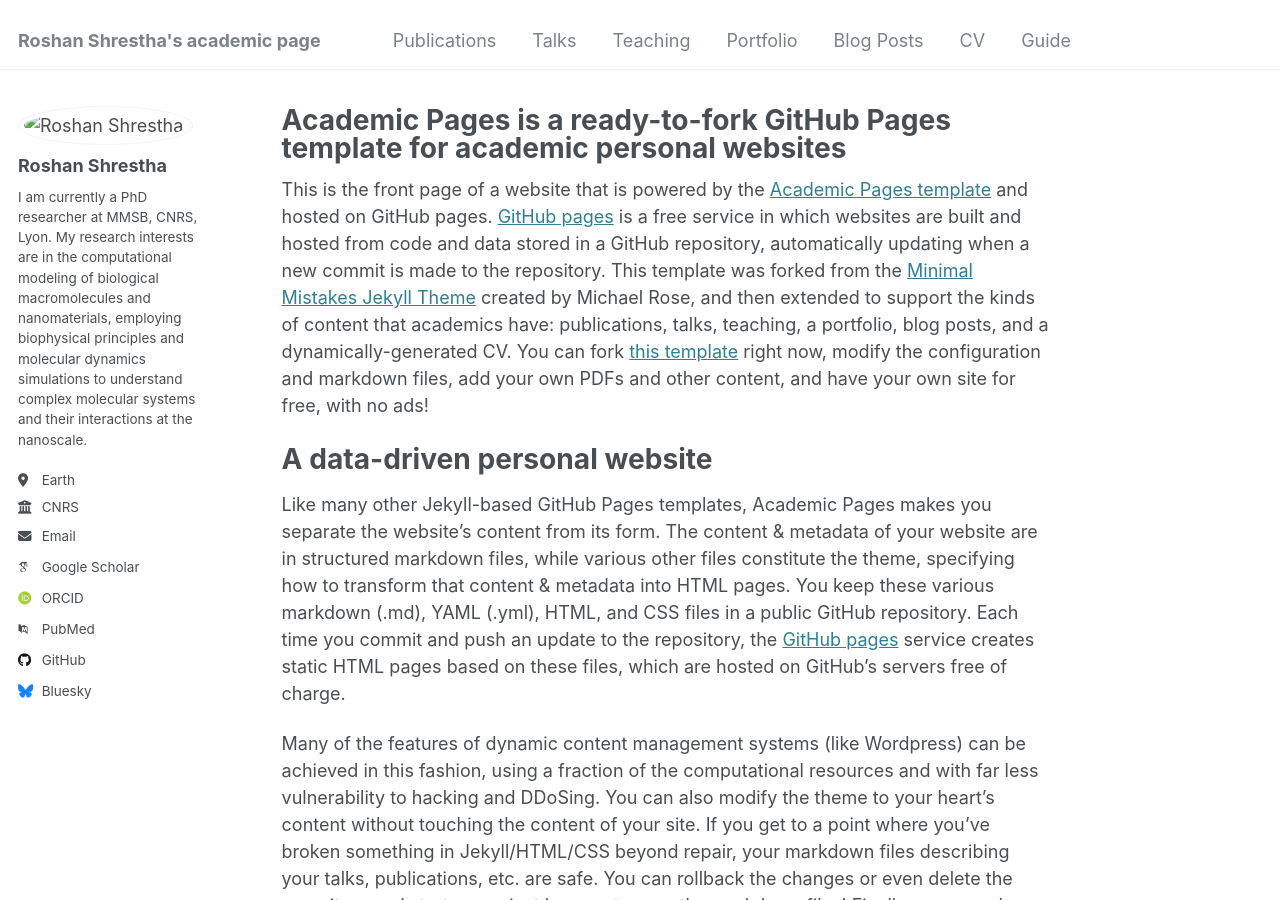
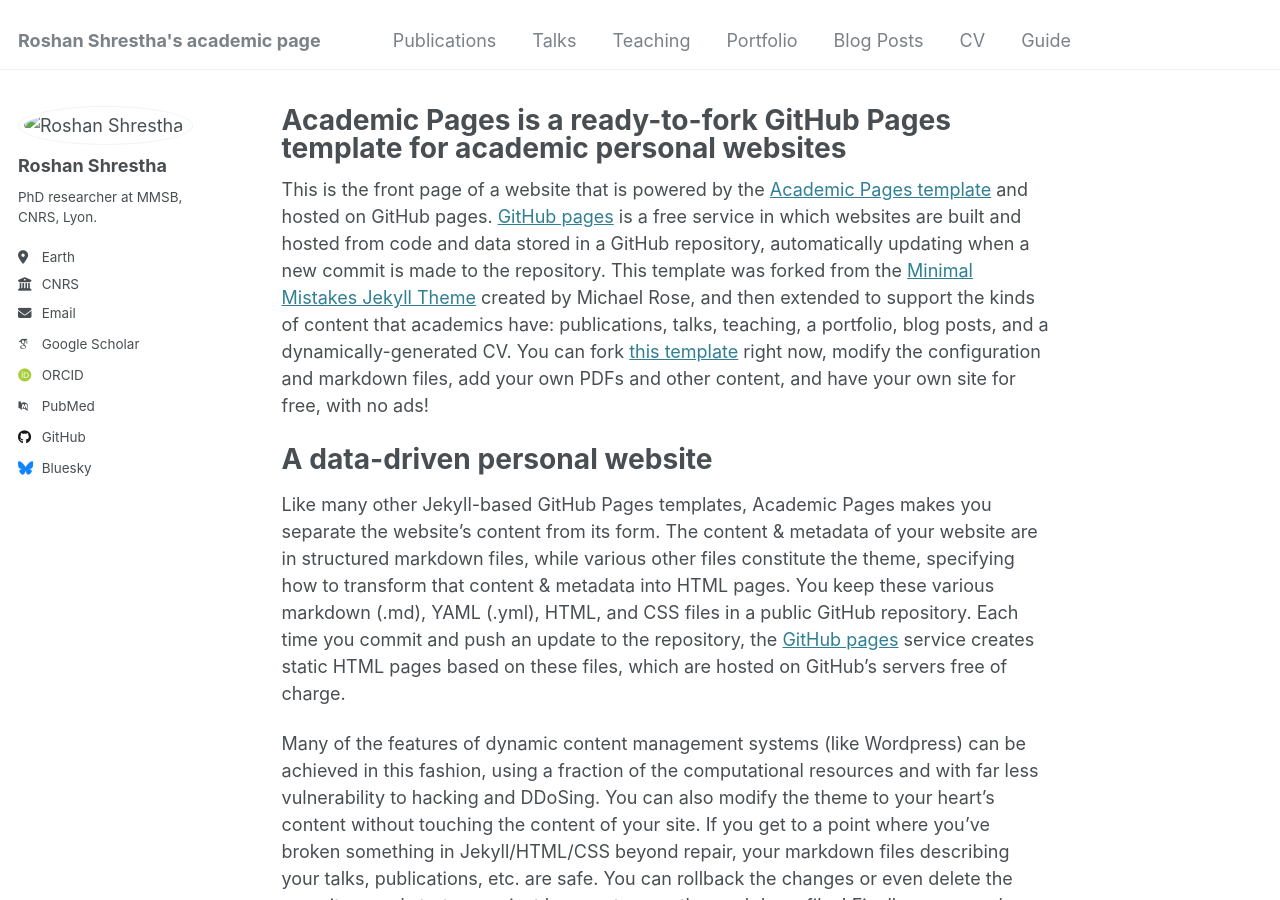
Before and after one commit to roshan2004/roshan2004.github.io, a Jekyll site: the page built from _pages/about.md, in a window 1280 px wide and 900 px high. Built offline with Jekyll 4.4.1, drawn with Linux system fonts in a browser that asks for light colours; some web fonts are replaced.

Commit message:
Update _config.yml

```diff
--- a/_config.yml
+++ b/_config.yml
@@ -24,7 +24,7 @@
   avatar           : "roshan.png"
   name             : "Roshan Shrestha"
   pronouns         : # example: "she/her"
-  bio              : "I am currently a PhD researcher at MMSB, CNRS, Lyon. My research interests are in the computational modeling of biological macromolecules and nanomaterials, employing biophysical principles and molecular dynamics simulations to understand complex molecular systems and their interactions at the nanoscale."
+  bio              : "PhD researcher at MMSB, CNRS, Lyon."
   location         : "Earth"
   employer         : "CNRS"
   uri              : # URL
```
